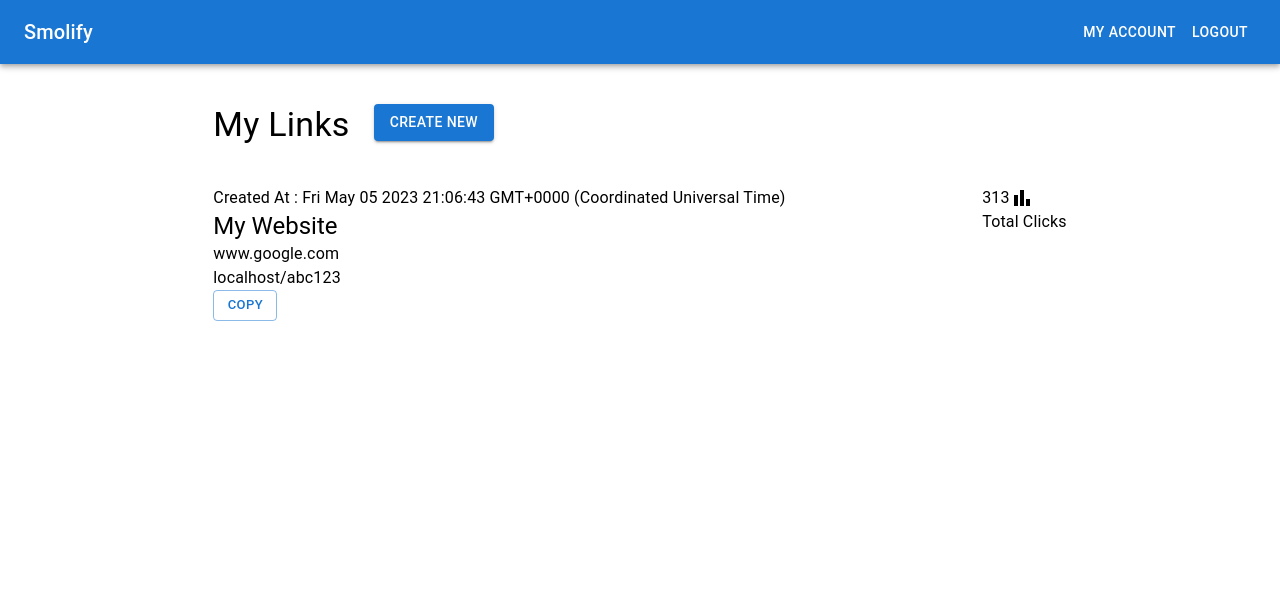
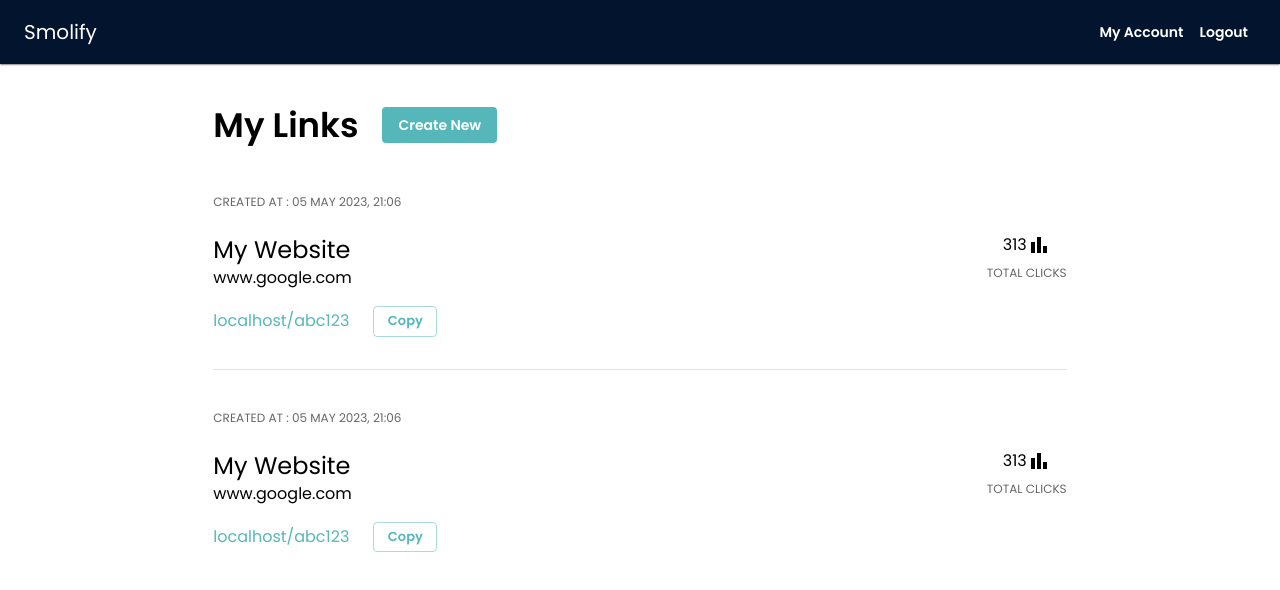
Before and after one commit to KaramGuliyev/Smolify, a React (Create React App) app: page /account in a window 1280 px wide. Shown: the top 590 px of the page. Built offline with nearby package versions, Linux system fonts and the light colour scheme.

Commit message:
Link component finished.

```diff
--- a/public/index.html
+++ b/public/index.html
@@ -25,6 +25,7 @@
       Learn how to configure a non-root public URL by running `npm run build`.
     -->
     <title>React App</title>
+    <link href="https://fonts.googleapis.com/css2?family=Poppins:wght@400;600&display=swap" rel="stylesheet" />
   </head>
   <body>
     <noscript>You need to enable JavaScript to run this app.</noscript>
--- a/src/App.js
+++ b/src/App.js
@@ -2,10 +2,15 @@ import { BrowserRouter as Router, Routes, Route } from "react-router-dom";
 import Home from "./Pages/LandingPage";
 import Account from "./Pages/Account";
 import NavBar from "./Layouts/NavBar";
+
+import { ThemeProvider } from "@emotion/react";
+import theme from "./theme";
+
 import "./index.css";
 
 const App = () => {
   return (
+    <ThemeProvider theme={theme}>
       <Router>
         <NavBar>
           <Routes>
@@ -14,6 +19,7 @@ const App = () => {
           </Routes>
         </NavBar>
       </Router>
+    </ThemeProvider>
   );
 };
 
--- a/src/Layouts/NavBar.jsx
+++ b/src/Layouts/NavBar.jsx
@@ -4,7 +4,7 @@ import { Link } from "react-router-dom";
 const NavBar = ({ children }) => {
   return (
     <>
-      <AppBar position="static">
+      <AppBar elevation={1} position="static" color="secondary">
         <Toolbar>
           <Typography variant="h6" component="div" sx={{ flexGrow: 1 }}>
             <Link to="/">Smolify</Link>
--- a/src/Pages/Account/index.jsx
+++ b/src/Pages/Account/index.jsx
@@ -5,6 +5,14 @@ import LinkItem from "../../components/LinkItem";
 const dummyData = [
   {
     id: "12312dasg13n16j13",
+    createdAt: new Date(),
+    name: "My Website",
+    longUrl: "www.google.com",
+    shortCode: "abc123",
+    totalClicks: 313,
+  },
+  {
+    id: "12asd312dasg13n16j13",
     createdAt: new Date(),
     name: "My Website",
     longUrl: "www.google.com",
@@ -21,10 +29,10 @@ const Account = () => {
       <Box mt={5}>
         <Grid container justifyContent={"center"}>
           <Grid item xs={8}>
-            <Box display={"flex"} mb={5}>
+            <Box display={"flex"} mb={5} alignItems={"center"}>
               <Typography variant="h4">My Links</Typography>
               <Box ml={3}>
-                <Button variant="contained" color="primary">
+                <Button variant="contained" disableElevation color="primary">
                   Create New
                 </Button>
               </Box>
--- /dev/null
+++ b/src/components/Date.jsx
@@ -0,0 +1,44 @@
+import { Typography } from "@mui/material";
+import React from "react";
+
+const DateComponent = ({ dateDetails }) => {
+  const months = [
+    "January",
+    "February",
+    "March",
+    "April",
+    "May",
+    "June",
+    "July",
+    "August",
+    "September",
+    "October",
+    "November",
+    "December",
+  ];
+  const timestamp = dateDetails;
+  const date = new Date(timestamp);
+  let day = date.getDate();
+  let month = months[date.getMonth()];
+  let year = date.getFullYear();
+  let hour = date.getHours();
+  let minute = date.getMinutes();
+  if (day < 10) {
+    day = `0${day}`;
+  }
+
+  if (hour < 10) {
+    hour = `0${hour}`;
+  }
+
+  if (minute === 0) {
+    minute = `00`;
+  } else if (minute < 10) {
+    minute = `0${minute}`;
+  }
+  const longDate = ` ${day} ${month} ${year}, ${hour}:${minute}`;
+
+  return <Typography variant="overline" color="textSecondary"> {`Created At : ${longDate}`}</Typography>;
+};
+
+export default DateComponent;
--- a/src/components/LinkItem.jsx
+++ b/src/components/LinkItem.jsx
@@ -1,38 +1,49 @@
-import { Typography, Button, Box } from "@mui/material";
+import { Typography, Button, Box, Divider } from "@mui/material";
 import { BarChart } from "@mui/icons-material";
+import DateComponent from "./Date";
 
 const LinkItem = ({ LinkArray }) => {
-  console.log(LinkArray);
   return (
     <>
       {LinkArray.map((linkItem, i) => {
         const { id, createdAt, name, longUrl, shortCode, totalClicks } = linkItem;
 
-        console.log(id, createdAt, name, longUrl, shortCode, totalClicks);
-
         return (
+          <>
             <Box display={"flex"} justifyContent={"space-between"} key={i}>
               <Box>
-              <Typography>Created At : {`${createdAt}`}</Typography>
+                <DateComponent dateDetails={createdAt} />
+                <Box my={2}>
                   <Typography variant="h5">{name}</Typography>
                   <Typography>{longUrl}</Typography>
-              <Box>
-                <Typography>{window.location.host + "/" + shortCode}</Typography>
+                </Box>
+                <Box display={"flex"} alignItems="center">
+                  <Typography mr={3} color="primary">
+                    {window.location.host + "/" + shortCode}
+                  </Typography>
                   <Button size="small" variant="outlined">
                     Copy
                   </Button>
                 </Box>
               </Box>
+              <Box display={"flex"} flexDirection={"column"} alignSelf={"center"}>
                 <Box>
-              <Box>
-                <Box display={"flex"}>
+                  <Box display={"flex"} justifyContent={"center"}>
                     <Typography>{totalClicks}</Typography>
                     <BarChart></BarChart>
                   </Box>
-                <Typography>Total Clicks</Typography>
+                  <Typography variant="overline" color="textSecondary">
+                    Total Clicks
+                  </Typography>
                 </Box>
               </Box>
             </Box>
+            {i !== LinkArray.length - 1 && (
+              <Box my={4}>
+                <Divider />
+              </Box>
+            )}
+          </>
         );
       })}
     </>
--- /dev/null
+++ b/src/theme.js
@@ -0,0 +1,25 @@
+import { cyan } from "@mui/material/colors";
+import { createTheme } from "@mui/material/styles";
+
+export default createTheme({
+  palette: {
+    primary: {
+      main: "#56B7BA",
+      contrastText:"#fff"
+    },
+    secondary: {
+      main: "#03142F",
+    },
+  },
+  typography: {
+    fontFamily:'Poppins, sans-serif',
+    button: {
+      textTransform: "capitalize",  fontWeight:600
+    },
+    h4:{
+        fontWeight:600
+    }
+  },
+});
+
+// secondary: ''
```
Lines whose indentation alone changed are shown as unchanged.
